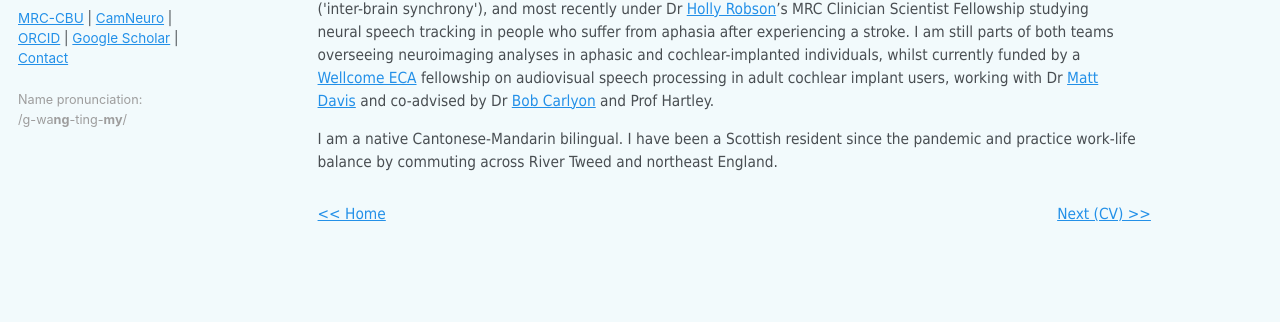
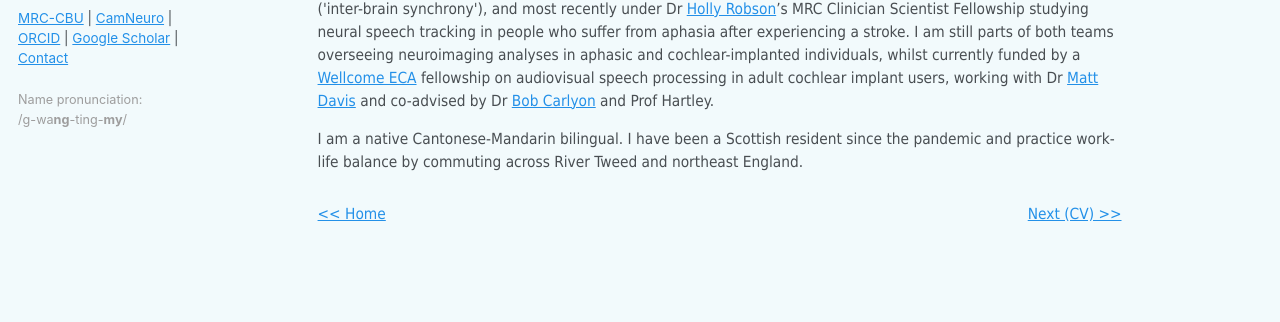
Before and after one commit to guangtingmai/guangtingmai.github.io, a Jekyll site: the page built from _pages/bio.html, in a window 1280 px wide. Shown: the part 413-735 px from the top of the page. Built offline with Jekyll 4.4.1, drawn with Linux system fonts in a browser that asks for light colours.

Commit message:
Update custom.scss

```diff
--- a/_sass/custom.scss
+++ b/_sass/custom.scss
@@ -105,7 +105,7 @@
 .archive > * {
   display: block !important;   /* ensure elements are block-level */
   margin-left: 2rem !important; /* push content away from sidebar */
-  margin-right: 7rem !important;
+  margin-right: 8rem !important;
   max-width: calc(100% - 2rem);  /* optional: prevent overflow */
   box-sizing: border-box;
 }
@@ -129,7 +129,7 @@
   font-size: 11.5pt !important;
   font-family: Tahoma !important;
   line-height: 1.5 !important;
-  width: 85%;                             /* ensure it spans contain */
+  width: 82%;                             /* ensure it spans contain */
 }
 
 /* Optional: ensure spans don’t collapse */
```
